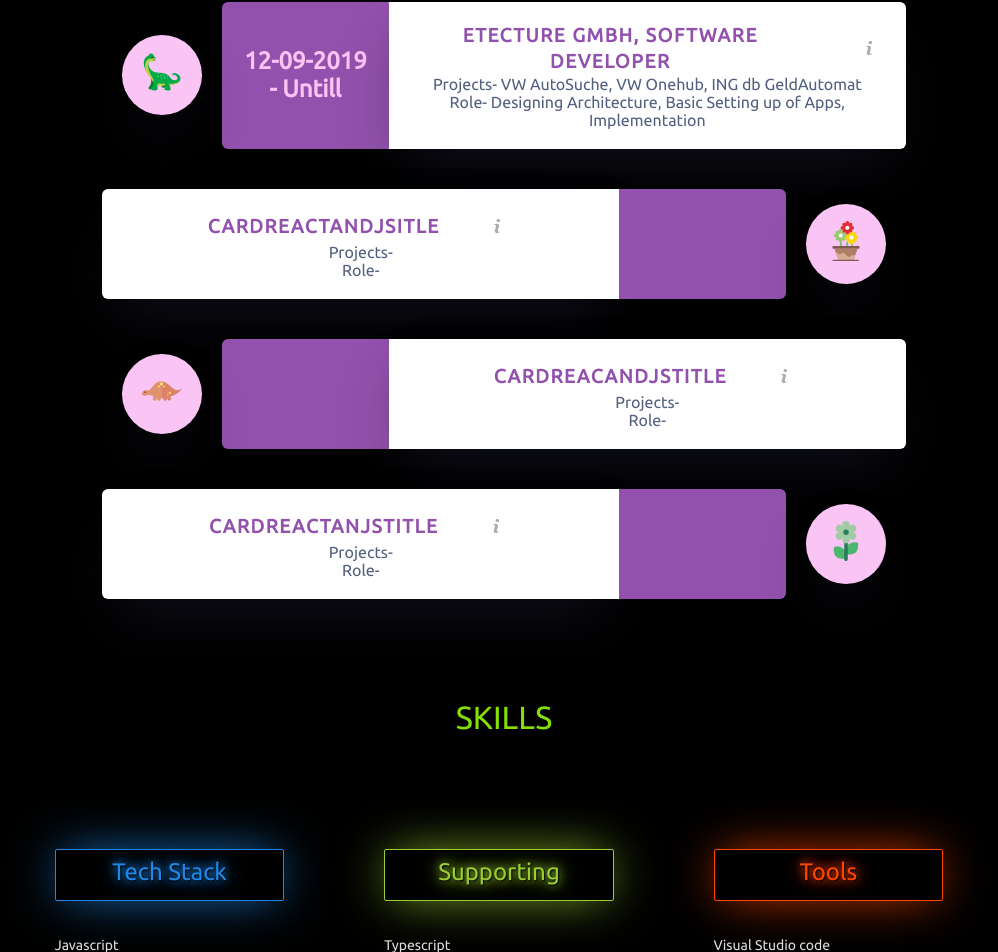
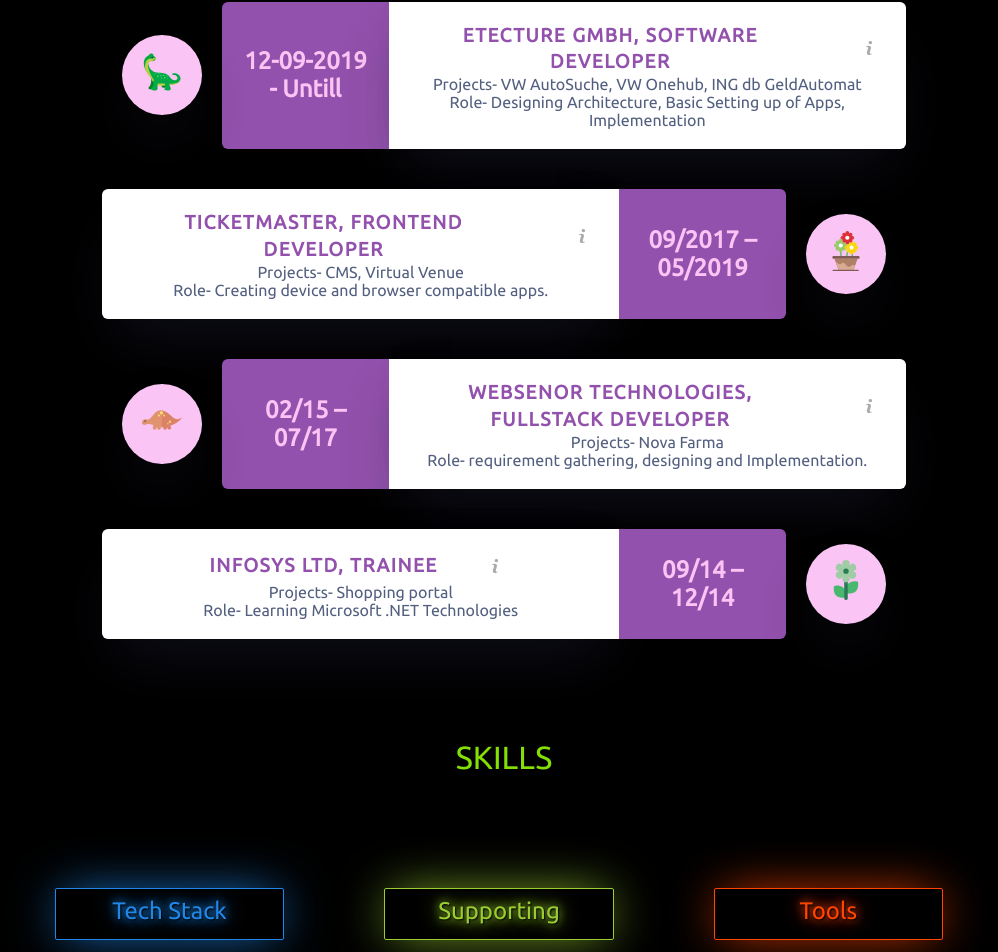
Before and after one commit to avaniklsjoshi/mama-repo, a React (Create React App) app in the folder apps/frontend-joshi/: page / in a window 1280 px wide. Shown: the part 988-1940 px from the top of the page, without its empty margins (136-1134 px from the left). Built offline with nearby package versions, Linux system fonts and the light colour scheme.

Commit message:
frontend-joshi: timeline section tooltip data added

```diff
--- a/apps/frontend-joshi/src/Components/Views/LandingPage/Timeline/infoButton.tsx
+++ b/apps/frontend-joshi/src/Components/Views/LandingPage/Timeline/infoButton.tsx
@@ -1,10 +1,18 @@
 import "./timeline.scss";
 
-export default function InfoButton(props: any) {
+interface InfoButtonProp {
+  projects: string;
+  content: { tech: string[]; role: string[] };
+}
+
+export default function InfoButton(props: InfoButtonProp) {
+  const isProjects = props.projects.split(",").length > 1;
   return (
     <div className="info-container">
       <div className="tech-container">
-        <div className="info-title">Tech Stacks used in these projects-</div>
+        <div className="info-title">
+          Tech Stacks used in {isProjects ? "these projects" : "this project"} -
+        </div>
         <ul>
           {props.content.tech.map((tech: string, index: number) => (
             <li key={index}>{tech}</li>
@@ -12,7 +20,9 @@ export default function InfoButton(props: any) {
         </ul>
       </div>
       <div className="role-container">
-        <div className="info-title">My Role in these projects-</div>
+        <div className="info-title">
+          My Role in {isProjects ? "these projects" : "this project"}-
+        </div>
         <ul>
           {props.content.role.map((role: string, index: number) => (
             <li key={index}>{role}</li>
--- a/apps/frontend-joshi/src/Components/Views/LandingPage/Timeline/timeline.tsx
+++ b/apps/frontend-joshi/src/Components/Views/LandingPage/Timeline/timeline.tsx
@@ -24,7 +24,9 @@ export default function Timeline() {
             <div className="timeline__event__title">
               {exp.title}
               <Tooltip
-                title={<InfoButton content={exp.info} />}
+                title={
+                  <InfoButton content={exp.info} projects={exp.projects} />
+                }
                 className="info-icon"
               >
                 <IconButton>
--- a/apps/frontend-joshi/src/Components/Views/LandingPage/index.tsx
+++ b/apps/frontend-joshi/src/Components/Views/LandingPage/index.tsx
@@ -20,6 +20,7 @@ export default function LandingPage() {
       <Timeline />
       <Skills />
       <Goals />
+      {/* <CurrentWork /> */}
       <PortfolioCard />
     </>
   );
--- a/apps/frontend-joshi/src/Configs/Constants/const.ts
+++ b/apps/frontend-joshi/src/Configs/Constants/const.ts
@@ -124,61 +124,61 @@ export const EXPERIENCE_TIMELINE = [
       ],
       role: [
         "Cross team communication with Volkswagen, FSAG, Dayone, FME, and Ukraine.",
-        "Making proposals and implementation."
+        "Making proposals and implementation.",
+        "Taking ownership and responsibility for the project and the code.",
+        "Team mentoring",
+        "Improved performance of animations with the ‘system GPU Animation’"
       ]
     },
     thumbnail: "../../../assets/Images/sauropod-svgrepo-com.svg"
   },
   {
-    title: "cardReactAndJSitle",
-    span: "",
-    role: "",
-    projects: "",
+    title: "Ticketmaster, Frontend Developer",
+    span: "09/2017 – 05/2019",
+    role: "Creating device and browser compatible apps.",
+    projects: "CMS, Virtual Venue",
     info: {
       tech: [
-        "React, Redux, HTML, CSS, Typescript, Jest testing framework, storybook, styled components, Webpack, TSLint",
-        "Volkswagen’s components",
-        "node js"
+        "React, Redux, AppSync, HTML, CSS, SCSS, Webpack, ESLint",
+        "Froala editor, sagas, mapbox, krPano",
+        "Node JS, Lambda, DynamoDB, Terra Formars, pipelining, cloud watch",
+        "Creating an SVG images dynamically."
       ],
       role: [
-        "Cross team communication with Volkswagen, FSAG, Dayone, FME, and Ukraine.",
-        "Making proposals and implementation."
+        "Implementated several modules at backend with AWS architecture.",
+        "Team mentoring",
+        "Taking ownership and responsibility for the project and the code.",
+        "Involved in requirement gathering and analysis and deciding implementation."
       ]
     },
     thumbnail: "../../../Assets/Images/flower-svgrepo-com.svg"
   },
   {
-    title: "cardReacAndJSTitle",
-    span: "",
-    role: "",
-    projects: "",
+    title: "WebSenor Technologies, Fullstack Developer",
+    span: "02/15 – 07/17",
+    role: "requirement gathering, designing and Implementation.",
+    projects: "Nova Farma",
     info: {
-      tech: [
-        "React, Redux, HTML, CSS, Typescript, Jest testing framework, storybook, styled components, Webpack, TSLint",
-        "Volkswagen’s components",
-        "node js"
-      ],
+      tech: ["PHP", "MySQL, HTML, CSS, Javascript"],
       role: [
-        "Cross team communication with Volkswagen, FSAG, Dayone, FME, and Ukraine.",
-        "Making proposals and implementation."
+        "Routing mechanism",
+        "Communicating with stakeholders, requirement gathering, and designing.",
+        "Implemented complex medicine warehousing logic"
       ]
     },
     thumbnail: "../../Assets/Images/dinosaur-svgrepo-com.svg"
   },
   {
-    title: "cardReactAnJSTitle",
-    span: "",
-    role: "",
-    projects: "",
+    title: "Infosys Ltd, Trainee",
+    span: "09/14 – 12/14",
+    role: "Learning Microsoft .NET Technologies",
+    projects: "Shopping portal",
     info: {
-      tech: [
-        "React, Redux, HTML, CSS, Typescript, Jest testing framework, storybook, styled components, Webpack, TSLint",
-        "Volkswagen’s components",
-        "node js"
-      ],
+      tech: ["ASP.NET, ADO.NET", "Java Script, AJAX, HTML, CSS", "MS SQL"],
       role: [
-        "Cross team communication with Volkswagen, FSAG, Dayone, FME, and Ukraine.",
-        "Making proposals and implementation."
+        "It is a shopping website using which we can manage admin, user accounts.",
+        "Add/remove products.",
+        "buy products through various WCF and WEB Services, stored procedures, functions."
       ]
     },
     thumbnail: "../../Assets/Images/flower-green.svg"
```
